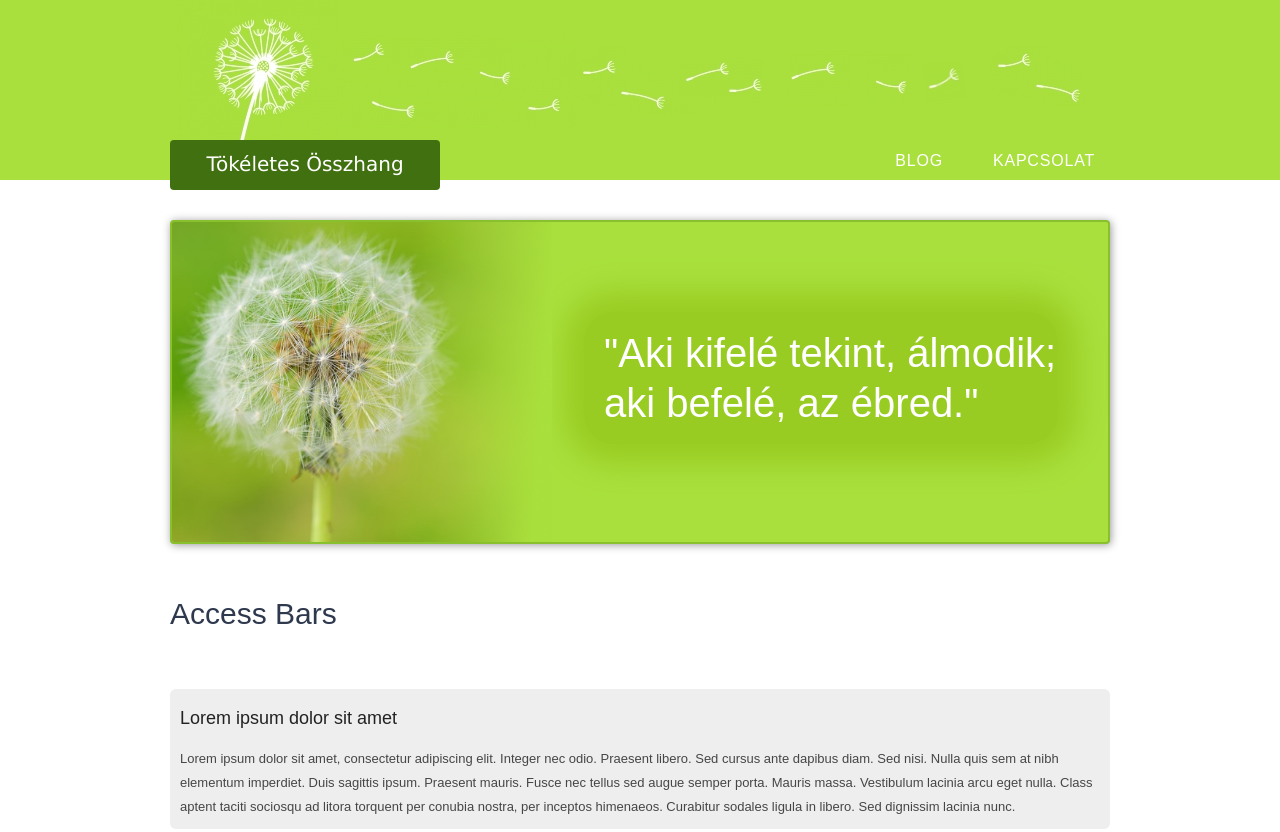
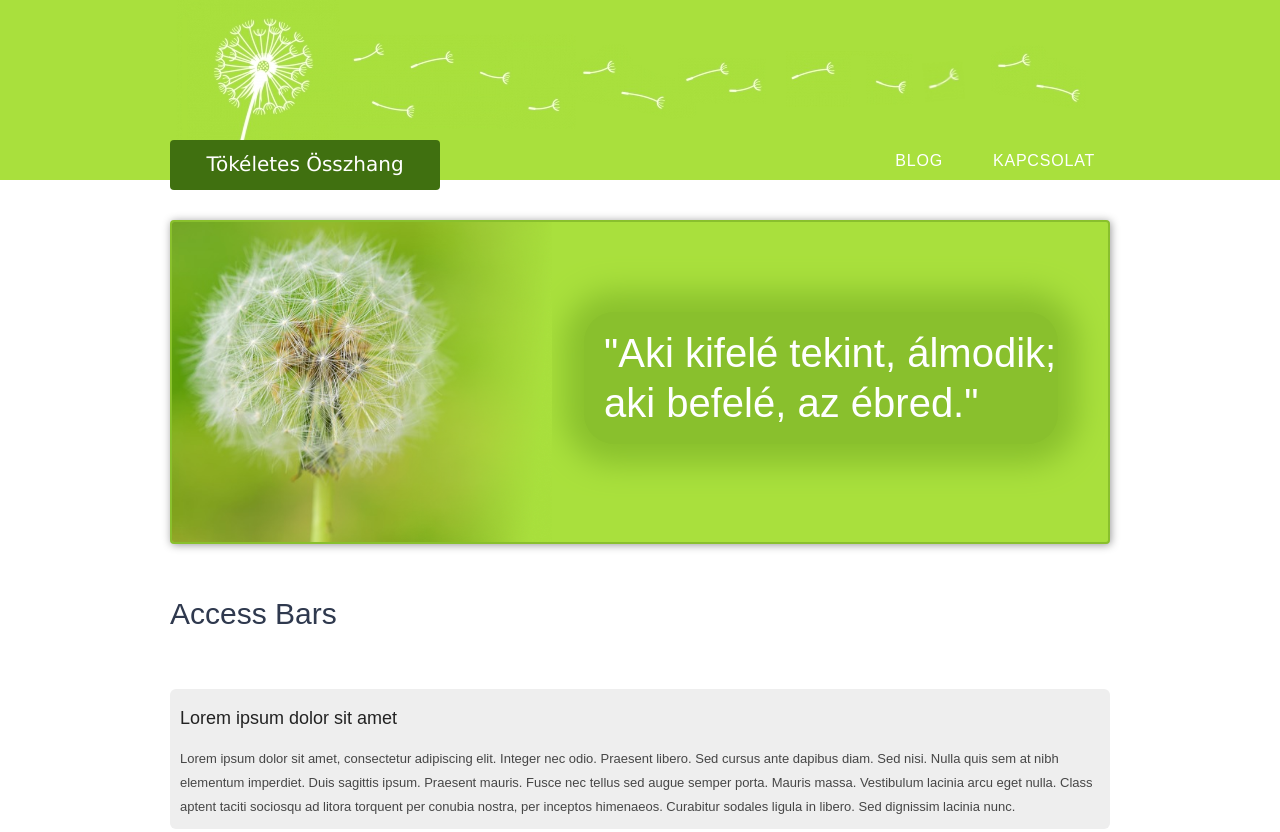
Before and after one commit to sorgloomer/webpage-to, a plain HTML site: page site/index.html in a window 1280 px wide. Shown: the top 832 px of the page. Drawn offline with Linux system fonts and the light colour scheme.

Commit message:
Using same colors

```diff
--- a/site/css/style.css
+++ b/site/css/style.css
@@ -207,8 +207,8 @@ body {
   margin: 90px 50px 0 412px;
   line-height: 50px;
   padding: 16px 0;
-  box-shadow: 0 0 30px 20px #9c2;
-  background: #9c2;
+  box-shadow: 0 0 30px 20px #89c02d;
+  background: #89c02d;
   border-radius: 30px;
 }
 
```
